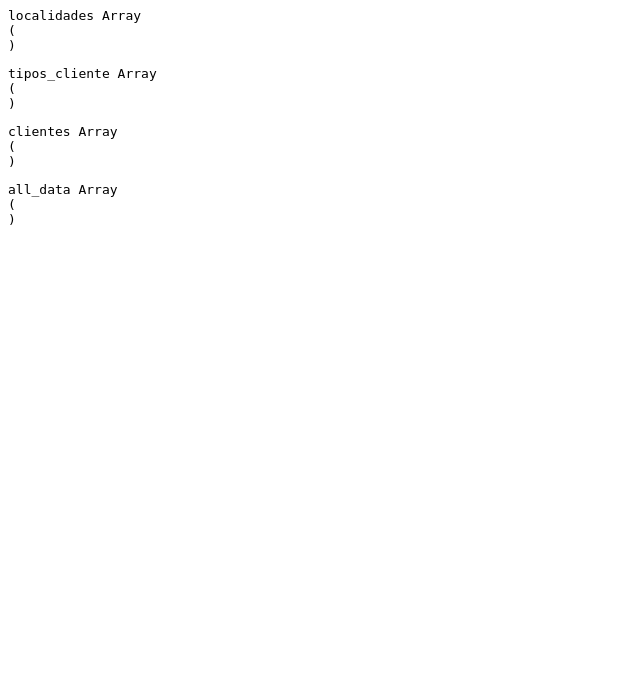
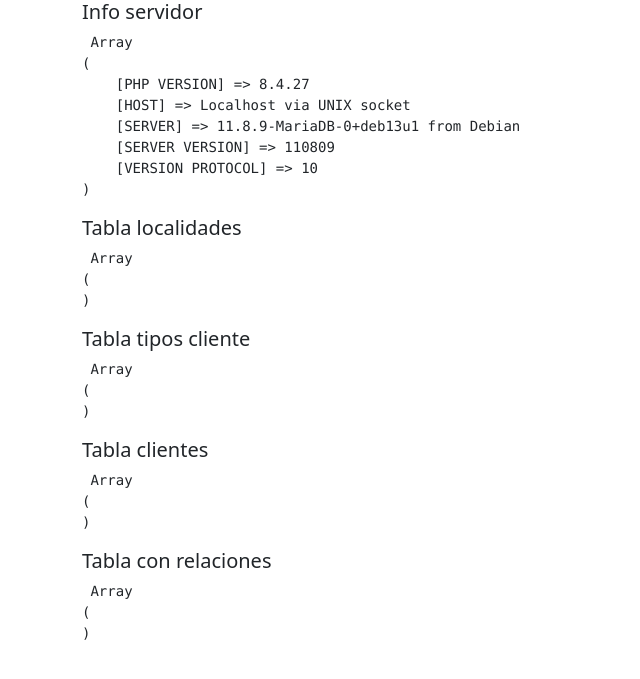
Before and after one commit to jagaleanov/DB2-StoredProcedures, a PHP site: page / in a window 1280 px wide. Shown: the top 679 px of the page, without its empty margins (0-640 px from the left). Run offline with PHP 8.4, Linux system fonts and the light colour scheme.

Commit message:
Add files via upload

```diff
--- a/contacts/Connection.php
+++ b/contacts/Connection.php
@@ -1,13 +1,29 @@
 <?php
-class connection
+class Connection
 {
-    private $conn;
+    private mysqli $con;
 
-    public function __construct(){
-        $this->conn = new mysqli("localhost","root","","contactos");
+    public function __construct()
+    {
+        $this->con = new mysqli("localhost", "root", "", "contactos");
+        if ($this->con->connect_errno) {
+            print "Fallo al conectar a MariaDB: (" . $this->con->connect_errno . ") " . $this->con->connect_error;
+        }
     }
 
-    public function get_connection(){
-        return $this->conn;
+    public function get_connection(): mysqli
+    {
+        return $this->con;
+    }
+
+    public function get_info(): array
+    {
+        return [
+            "PHP VERSION" => phpversion(),
+            "HOST" => $this->con->host_info,
+            "SERVER" => $this->con->server_info,
+            "SERVER VERSION" => $this->con->server_version,
+            "VERSION PROTOCOL" => $this->con->protocol_version,
+        ];
     }
 }
--- a/contacts/Procedures.php
+++ b/contacts/Procedures.php
@@ -2,11 +2,14 @@
 require_once('Connection.php');
 class Procedures
 {
-    private $conexion;
+    private mysqli $conexion;
+    private array $info;
+
     public function __construct()
     {
-        $mysql = new connection();
+        $mysql = new Connection();
         $this->conexion = $mysql->get_connection();
+        $this->info = $mysql->get_info();
     }
 
     public function insert_localidad(String $nombre): void
@@ -69,6 +72,11 @@
         return $return;
     }
 
+    public function get_info(): array
+    {
+        return $this->info;
+    }
+
     public function close_connection(): void
     {
         $this->conexion->close();
--- a/contacts/index.php
+++ b/contacts/index.php
@@ -6,30 +6,71 @@
 $procedures->insert_localidad('Chapinero');
 $procedures->insert_localidad('Santa Fe');
 $procedures->insert_localidad('San Cristobal');
-$procedures->insert_localidad('Usme');
-$procedures->insert_localidad('Tunjuelito');
-$procedures->insert_localidad('Bosa');
-$procedures->insert_localidad('Kennedy');
-$procedures->insert_localidad('Fontibón');
-$procedures->insert_localidad('Engativá');
 $procedures->insert_localidad('Suba');
 
 $procedures->insert_tipo_cliente('Desarrollador');
 $procedures->insert_tipo_cliente('Diseñador');
 $procedures->insert_tipo_cliente('Otros');
 
-$procedures->insert_cliente('Marcos Gonzalez',1,10);
-$procedures->insert_cliente('Ingeniería y Mezclas',2,7);
-$procedures->insert_cliente('Daniel Aguilar',3,6);
-$procedures->insert_cliente('Abel Molina',1,5);
+$procedures->insert_cliente('Marcos Gonzalez', 1, 5);
+$procedures->insert_cliente('Ingeniería y Mezclas', 2, 4);
+$procedures->insert_cliente('Daniel Aguilar', 3, 3);
+$procedures->insert_cliente('Abel Molina', 1, 2);
 
-$clientes=$procedures->get_clientes();
-$localidades=$procedures->get_localidades();
-$tipos_cliente=$procedures->get_tipos_cliente();
-$full_data=$procedures->get_full_data();
+$clientes = $procedures->get_clientes();
+$localidades = $procedures->get_localidades();
+$tipos_cliente = $procedures->get_tipos_cliente();
+$full_data = $procedures->get_full_data();
+$info = $procedures->get_info();
+$procedures->close_connection();
+?>
 
-print "<pre>localidades ";print_r($localidades);print "</pre>";
-print "<pre>tipos_cliente ";print_r($tipos_cliente);print "</pre>";
-print "<pre>clientes ";print_r($clientes);print "</pre>";
-print "<pre>all_data ";print_r($full_data);print "</pre>";
-$procedures->close_connection();print "</pre>";
+<!doctype html>
+<html>
+
+<head>
+    <meta charset="utf-8">
+    <title>Untitled Document</title>
+    <link href="https://cdn.jsdelivr.net/npm/bootstrap@5.1.3/dist/css/bootstrap.min.css" rel="stylesheet" integrity="sha384-1BmE4kWBq78iYhFldvKuhfTAU6auU8tT94WrHftjDbrCEXSU1oBoqyl2QvZ6jIW3" crossorigin="anonymous">
+</head>
+
+<body>
+    <div class="container">
+        <h5>Info servidor</h5>
+        <?php
+        print "<pre> ";
+        print_r($info);
+        print "</pre>";
+        ?>
+
+        <h5>Tabla localidades</h5>
+        <?php
+        print "<pre> ";
+        print_r($localidades);
+        print "</pre>";
+        ?>
+
+        <h5>Tabla tipos cliente</h5>
+        <?php
+        print "<pre> ";
+        print_r($tipos_cliente);
+        print "</pre>";
+        ?>
+
+        <h5>Tabla clientes</h5>
+        <?php
+        print "<pre> ";
+        print_r($clientes);
+        print "</pre>";
+        ?>
+
+        <h5>Tabla con relaciones</h5>
+        <?php
+        print "<pre> ";
+        print_r($full_data);
+        print "</pre>";
+        ?>
+    </div>
+</body>
+
+</html>
```
